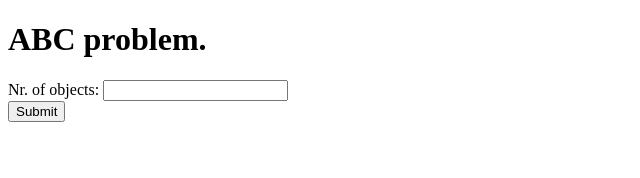
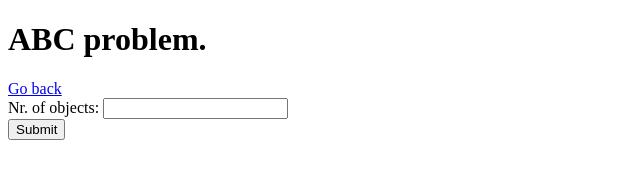
Before and after one commit to numbzero/numbzero.github.io, a plain HTML site: page ABC/abc.htm in a window 1280 px wide. Shown: the whole page, without its empty margins (0-640 px from the left). Drawn offline with Linux system fonts and the light colour scheme.

Commit message:
Added back link to main page.

```diff
--- a/ABC/abc.htm
+++ b/ABC/abc.htm
@@ -7,6 +7,8 @@
 	</head>
 	<body>
 		<h1>ABC problem.</h1>
+		<a href='../index.htm'>Go back</a>
+		<br/>
 		<form>
 			<label>Nr. of objects:</label>
 			<input id="numberOfObjects">
```
Also changed, not shown: XYZ/xyz.htm (+2 -0 lines).
